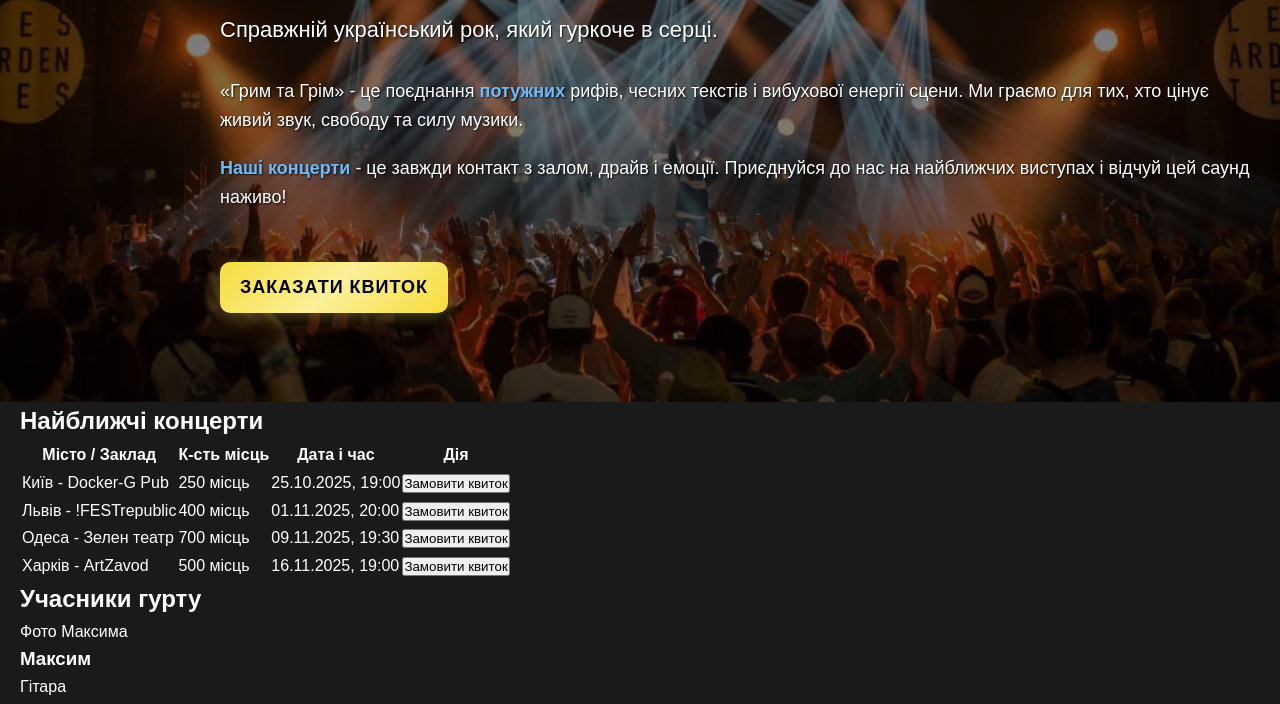
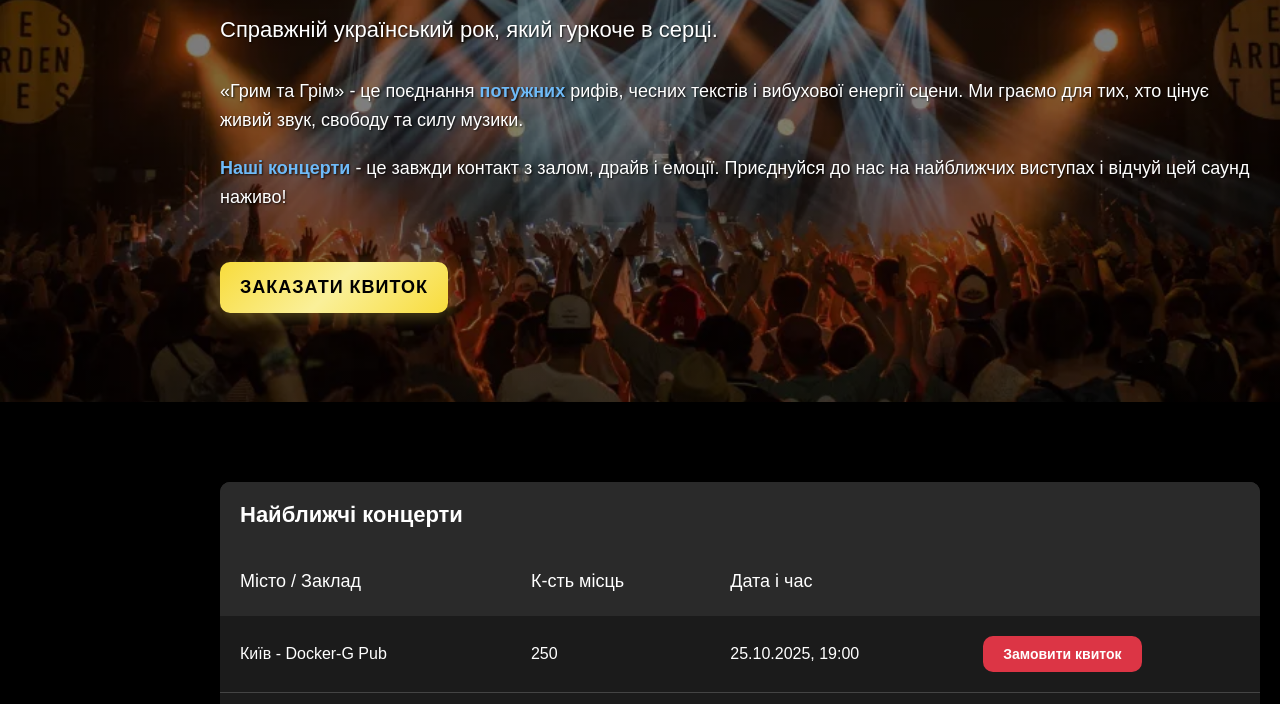
Before and after one commit to chasov-artem/grimGrim, a plain HTML site: page index.html in a window 1280 px wide. Shown: the part 248-952 px from the top of the page. Drawn offline with Linux system fonts and the light colour scheme; a script that the page names is missing.

Commit message:
table section

```diff
--- a/index.html
+++ b/index.html
@@ -51,21 +51,23 @@
     <!-- Concerts Section -->
     <section id="concerts" class="concerts">
       <div class="container">
-        <h2 class="section-title">Найближчі концерти</h2>
         <div class="concerts-table">
           <table>
             <thead>
               <tr>
+                <th colspan="4">Найближчі концерти</th>
+              </tr>
+              <tr>
                 <th>Місто / Заклад</th>
                 <th>К-сть місць</th>
                 <th>Дата і час</th>
-                <th>Дія</th>
+                <th></th>
               </tr>
             </thead>
             <tbody>
               <tr>
                 <td>Київ - Docker-G Pub</td>
-                <td>250 місць</td>
+                <td>250</td>
                 <td>25.10.2025, 19:00</td>
                 <td>
                   <button class="order-button" onclick="openTicketModal()">
@@ -75,7 +77,7 @@
               </tr>
               <tr>
                 <td>Львів - !FESTrepublic</td>
-                <td>400 місць</td>
+                <td>400</td>
                 <td>01.11.2025, 20:00</td>
                 <td>
                   <button class="order-button" onclick="openTicketModal()">
@@ -85,7 +87,7 @@
               </tr>
               <tr>
                 <td>Одеса - Зелен театр</td>
-                <td>700 місць</td>
+                <td>700</td>
                 <td>09.11.2025, 19:30</td>
                 <td>
                   <button class="order-button" onclick="openTicketModal()">
@@ -95,7 +97,7 @@
               </tr>
               <tr>
                 <td>Харків - ArtZavod</td>
-                <td>500 місць</td>
+                <td>500</td>
                 <td>16.11.2025, 19:00</td>
                 <td>
                   <button class="order-button" onclick="openTicketModal()">
--- a/styles.css
+++ b/styles.css
@@ -122,3 +122,85 @@ body {
   transform: translateY(-2px);
   box-shadow: 0 6px 20px rgba(247, 222, 83, 0.5);
 }
+
+/* Concerts Section */
+.section-title {
+  font-size: 36px;
+  margin-bottom: 20px;
+  text-align: left;
+  font-weight: bold;
+  color: white;
+}
+
+.concerts {
+  padding: 80px 0;
+  background-color: #000;
+  padding-left: 200px;
+}
+
+.concerts-table {
+  overflow-x: auto;
+}
+
+table {
+  width: 100%;
+
+  max-width: 1200px;
+  border-collapse: collapse;
+  background-color: #333;
+  border-radius: 10px;
+  overflow: hidden;
+  box-shadow: 0 4px 15px rgba(0, 0, 0, 0.3);
+}
+
+th,
+td {
+  padding: 20px;
+  text-align: left;
+  border-bottom: 1px solid #444;
+}
+
+thead th {
+  border-bottom: none;
+}
+
+tbody {
+  background-color: #1b1b1b;
+}
+
+th {
+  background-color: #2a2a2a;
+  font-weight: normal;
+  color: white;
+  font-size: 18px;
+}
+
+thead tr:first-child th {
+  background-color: #2a2a2a;
+  color: white;
+  font-size: 22px;
+  font-weight: bold;
+  text-align: left;
+  padding: 15px 20px;
+  border-bottom: none;
+}
+
+tr:hover {
+  background-color: #333;
+}
+
+.order-button {
+  background-color: #dc3545;
+  color: white;
+  border: none;
+  padding: 10px 20px;
+  border-radius: 10px;
+  cursor: pointer;
+  font-size: 14px;
+  font-weight: bold;
+}
+
+.order-button:hover {
+  background-color: #c82333;
+  transform: translateY(-1px);
+}
```
